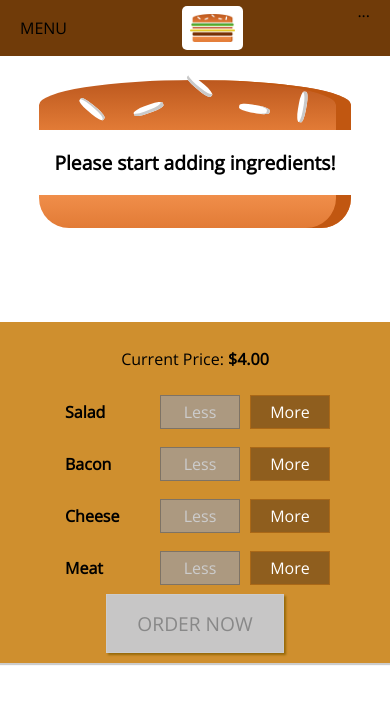
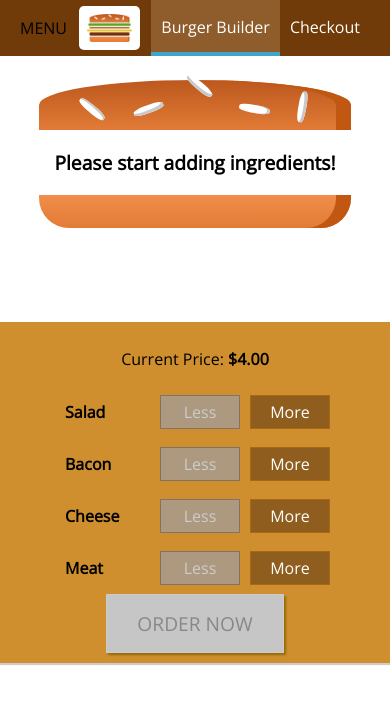
Before and after one commit to jakcllns/react-practice, a React (Create React App) app: page / in a window 390 px wide. Shown: the top 704 px of the page. Built offline with nearby package versions, Linux system fonts and the light colour scheme.

Commit message:
Added in the navigation items component with the navigation item component TODO: Add side drawer for mobile users

```diff
--- /dev/null
+++ b/src/components/Navigation/NavigationItems/NavigationItem/NavigationItem.js
@@ -0,0 +1,8 @@
+import React from 'react';
+import classes from './NavigationItem.module.css';
+
+const NavigationItem = (props) => (
+    <li className={classes.NavigationItem}><a href={props.link} className={props.active ? classes.active: null}>{props.children}</a></li>
+);
+
+export default NavigationItem;
--- /dev/null
+++ b/src/components/Navigation/NavigationItems/NavigationItem/NavigationItem.module.css
@@ -0,0 +1,25 @@
+.NavigationItem {
+    margin: 0;
+    box-sizing: border-box;
+    display: flex;
+    height: 100%;
+    align-items: center;
+}
+
+.NavigationItem a {
+    color: white;
+    text-decoration: none;
+    height: 100%;
+    padding: 16px 10px;
+    border-bottom:  4px solid transparent;
+    box-sizing: border-box;
+    display: block;
+}
+
+.NavigationItem a:hover,
+.NavigationItem a:active,
+.NavigationItem a.active {
+    background-color: #8F5C2C;
+    border-bottom: 4px solid #40A4C8;
+    color: white;
+}
--- /dev/null
+++ b/src/components/Navigation/NavigationItems/NavigationItems.js
@@ -0,0 +1,12 @@
+import React from 'react';
+import classes from './NavigationItems.module.css';
+import Navigationitem from './NavigationItem/NavigationItem';
+
+const Navigationitems = (props) => (
+    <ul className={classes.NavigationItems}>
+       <Navigationitem link="/" active>Burger Builder</Navigationitem>
+       <Navigationitem ling="/">Checkout</Navigationitem>
+    </ul>
+);
+
+export default Navigationitems;
--- /dev/null
+++ b/src/components/Navigation/NavigationItems/NavigationItems.module.css
@@ -0,0 +1,8 @@
+.NavigationItems {
+    margin: 0;
+    padding: 0;
+    list-style: none;
+    display: flex;
+    align-items: center;
+    height: 100%;
+}
--- a/src/components/Navigation/Toolbar/Toolbar.js
+++ b/src/components/Navigation/Toolbar/Toolbar.js
@@ -2,14 +2,13 @@
 
 import classes from './Toolbar.module.css';
 import Logo from '../../Logo/Logo';
+import Navigationitems from '../NavigationItems/NavigationItems';
 
 const Toolbar = (props) => (
     <header className={classes.Toolbar}>
         <div>MENU</div>
         <Logo />
-        <nav>
-            ...
-        </nav>
+        <Navigationitems/>
     </header>
 );
 
```
